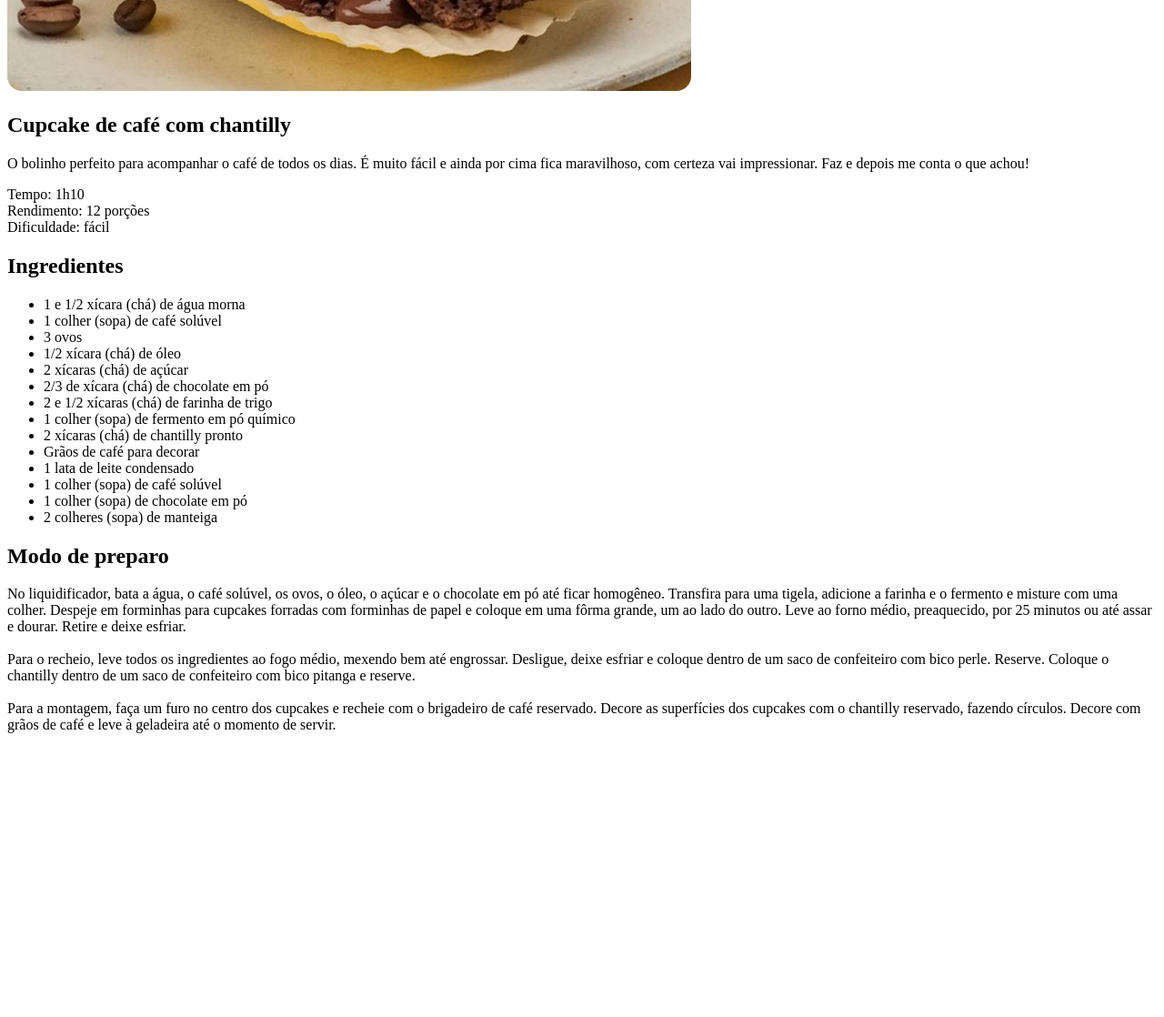
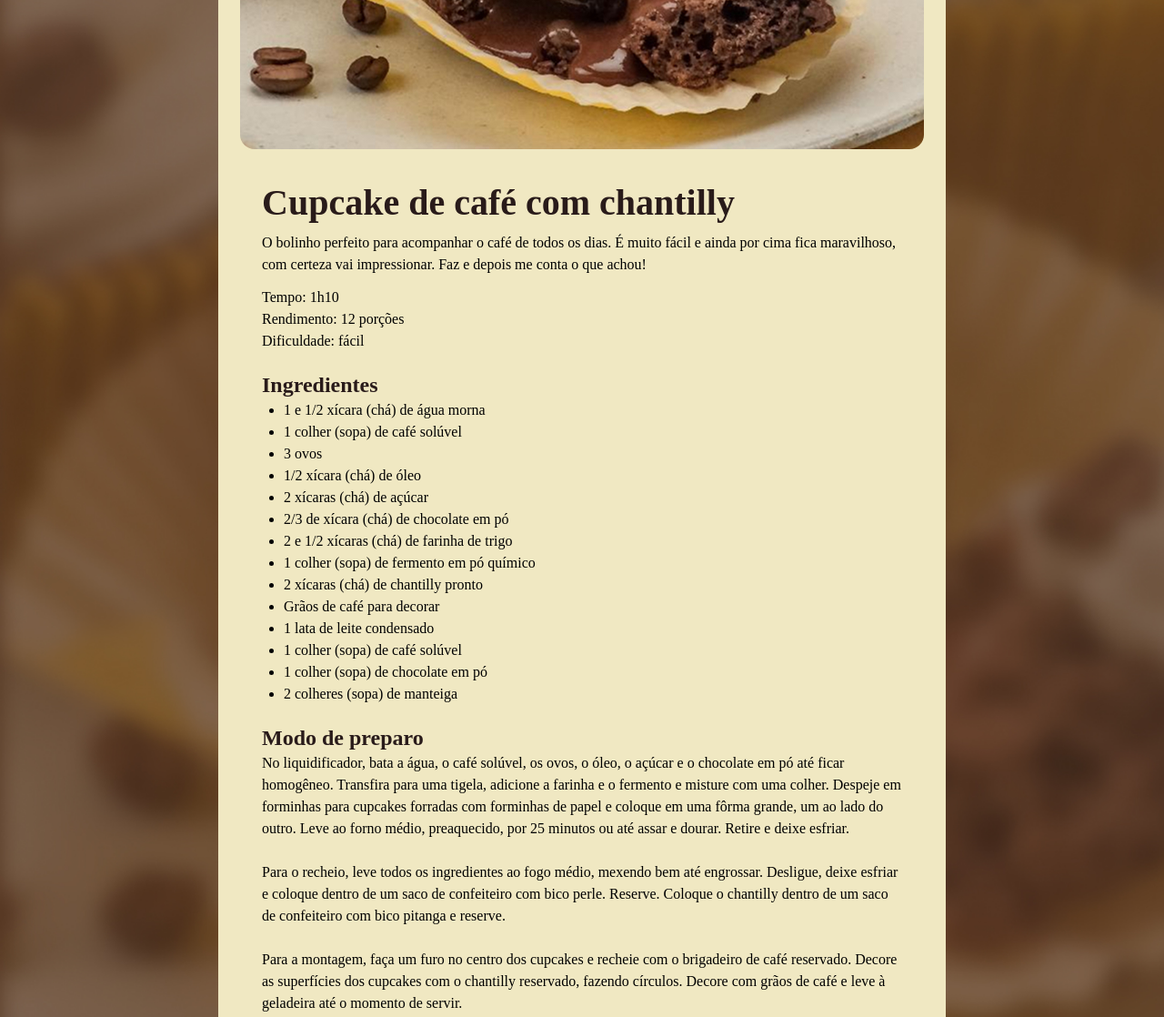
Before and after one commit to VictorMartinsD/pagina-de-receita, a plain HTML site: page index.html in a window 1280 px wide. Shown: the part 660-1778 px from the top of the page at 91% size. Before the commit the page ends 1482 px from the top, so only its background shows below. Drawn offline with Linux system fonts and the light colour scheme; a web font is replaced by a local one.

Commit message:
fontes e personalizando espaços

```diff
--- a/index.html
+++ b/index.html
@@ -1,10 +1,13 @@
 <!DOCTYPE html>
 <html lang="pt-br">
 <head>
+  <link rel="preconnect" href="https://fonts.googleapis.com">
+  <link rel="preconnect" href="https://fonts.gstatic.com" crossorigin>
   <meta charset="UTF-8">
   <meta name="viewport" content="width=device-width, initial-scale=1.0">
   <title>Página de receita</title>
   <link rel="stylesheet" href="style.css">
+  <link href="https://fonts.googleapis.com/css2?family=Alice&display=swap" rel="stylesheet">
 </head>
 <body>
   <div id="page">
@@ -18,7 +21,8 @@
           Rendimento: 12 porções <br>
           Dificuldade: fácil
         </p>
-        <section id="ingredients"></section>
+      </section>
+      <section id="ingredients">
         <h2>Ingredientes</h2>
         <ul>
           <li>1 e 1/2 xícara (chá) de água morna</li>
--- a/style.css
+++ b/style.css
@@ -1,3 +1,60 @@
+* {
+  margin: 0;
+  padding: 0;
+}
+
+:root {
+  font-family: "Alice", serif;
+  line-height: 150%;
+  color: 573A37;
+}
+
+body {
+  background-image: url(assets/bg.jpg);
+  background-size: cover;
+}
+
+#page {
+  box-sizing: border-box;
+  width: 800px;
+  padding: 24px;
+  background-color: #F0E8C2;
+  border-radius: 24px;
+  margin: 48px auto;
+  font-family: "Alice", serif;
+  font-weight: 400;
+}
+
 img {
   border-radius: 16px;
 }
+
+main {
+  padding: 24px;
+}
+
+section + section {
+  margin-top: 24px;
+}
+
+#about p + p {
+  margin-top: 12px;
+}
+
+h1 {
+  line-height: 140%;
+  font-size: 40px;
+}
+
+h2 {
+  font-size: 24px;
+}
+
+h1, h2 {
+  color: #291B1A;
+  margin-bottom: 4px;
+}
+
+ul {
+  padding-left: 24px;
+}
```
